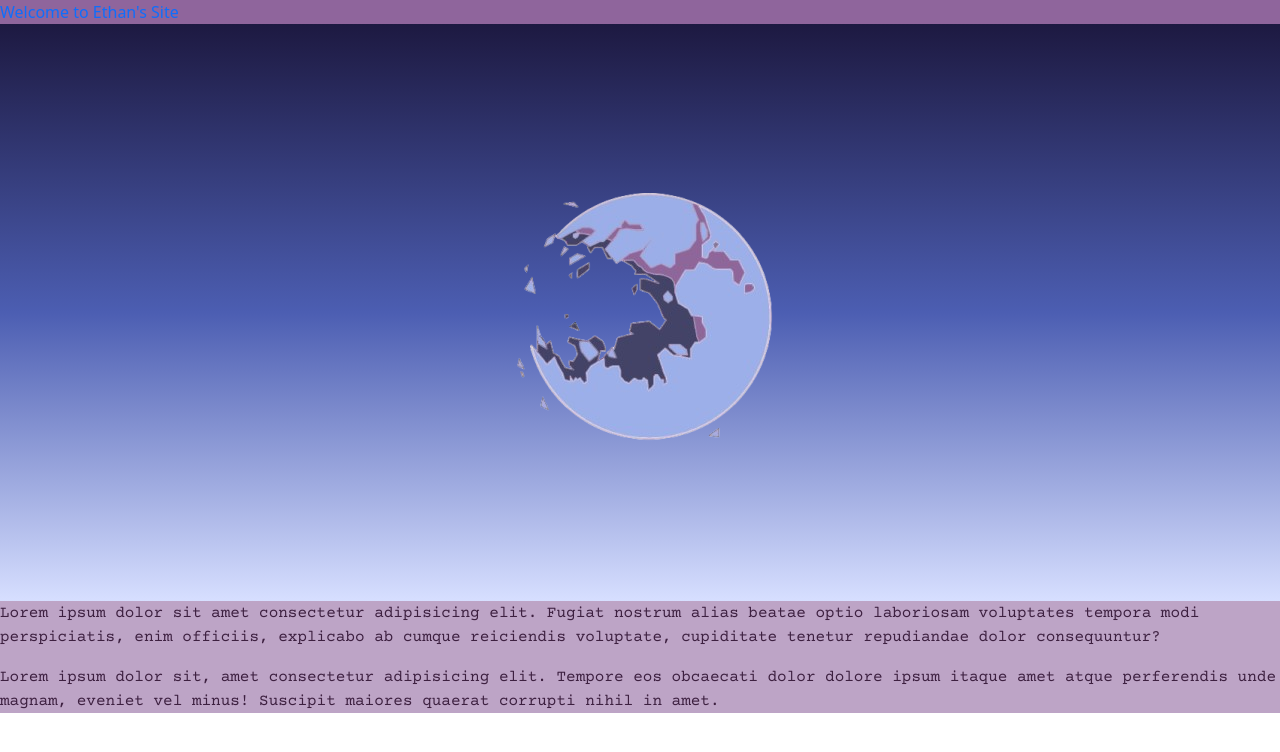
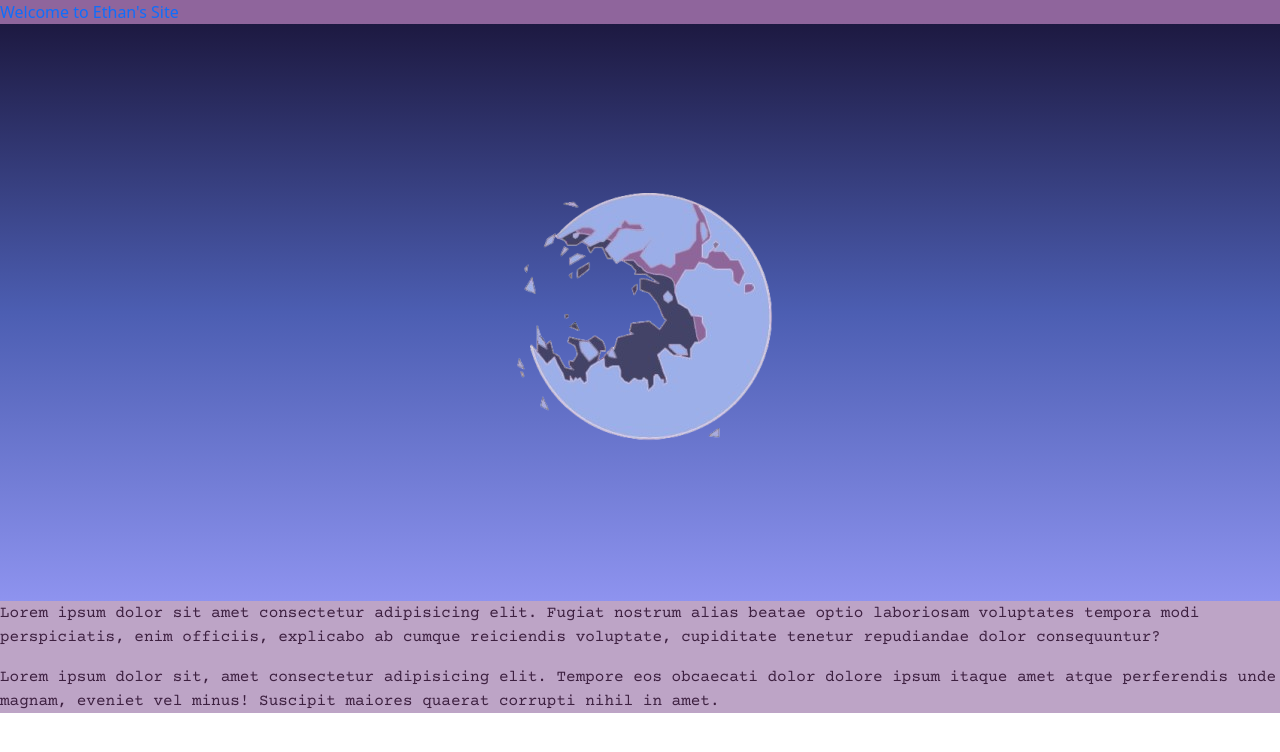
Before and after one commit to EthanTSP/DCITP_website, a plain HTML site: page index.html in a window 1280 px wide. Drawn offline with nearby package versions, Linux system fonts and the light colour scheme.

Commit message:
changed hero image lighting

```diff
--- a/styles.css
+++ b/styles.css
@@ -21,5 +21,5 @@ body header div {
 }
 
 #mybrokenmoon {
-    background: linear-gradient(#1d1941,#4c5eb2,#d7dfff);
+    background: linear-gradient(#1d1941,#4c5eb2,#8e93ef);
 }
```
